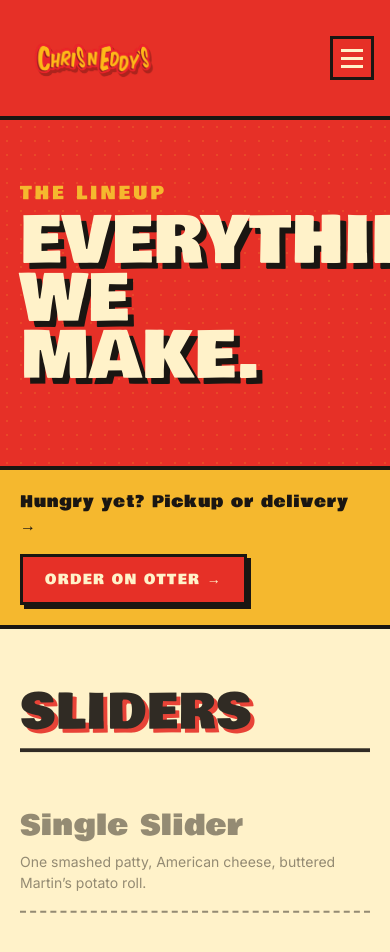
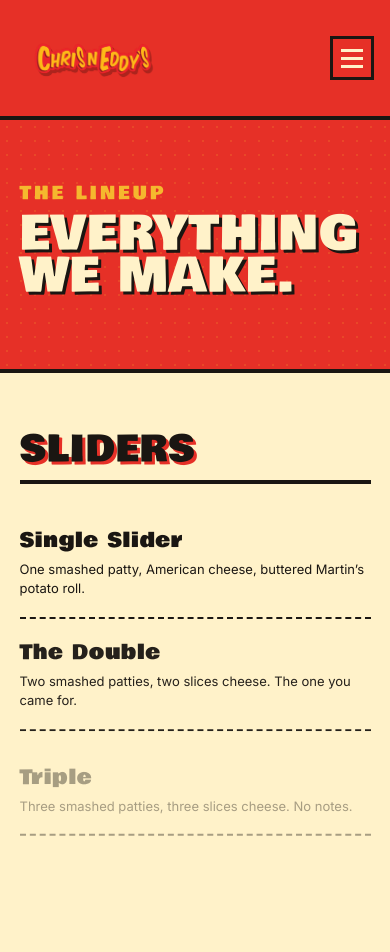
Before and after one commit to vanyanv/chrisneddys-site, a Next.js app: page /menu in a window 390 px wide. Shown: the top 952 px of the page. Built offline with nearby package versions, Linux system fonts and the light colour scheme.

Commit message:
Tighten menu page on mobile; replace sticky OrderStrip with floating FAB; rename CTAs to "Order online"

```diff
--- a/src/app/menu/page.tsx
+++ b/src/app/menu/page.tsx
@@ -1,9 +1,9 @@
 import type { Metadata } from "next";
 import { MenuHero } from "@/components/menu/MenuHero";
-import { OrderStrip } from "@/components/menu/OrderStrip";
 import { MenuSection } from "@/components/menu/MenuSection";
 import { Toppings } from "@/components/menu/Toppings";
 import { MenuDisclaimer } from "@/components/menu/MenuDisclaimer";
+import { OrderFab } from "@/components/menu/OrderFab";
 
 const description =
   "Smashed sliders, combos, fries, cheese fries, loaded fries, and shakes. Order any slider Chris’s Way or Eddy’s Way. All toppings at no extra charge.";
@@ -29,7 +29,6 @@ export default function MenuPage() {
   return (
     <div style={{ background: "var(--color-cne-cream)", paddingBottom: 80 }}>
       <MenuHero />
-      <OrderStrip />
       <MenuSection category="sliders" />
       <MenuSection category="ways" />
       <MenuSection category="combos" />
@@ -37,6 +36,7 @@ export default function MenuPage() {
       <MenuSection category="drinks" />
       <Toppings />
       <MenuDisclaimer />
+      <OrderFab />
     </div>
   );
 }
--- a/src/components/menu/MenuDisclaimer.tsx
+++ b/src/components/menu/MenuDisclaimer.tsx
@@ -9,13 +9,14 @@ export function MenuDisclaimer(): ReactElement {
     <section
       aria-label="About our menu"
       style={{
-        padding: "40px clamp(20px, 5vw, 60px) 0",
+        padding: "40px clamp(16px, 5vw, 60px) 0",
         maxWidth: 1280,
         margin: "0 auto",
         width: "100%",
       }}
     >
       <div
+        className="cne-menu-disclaimer-box"
         style={{
           background: "var(--color-cne-ink)",
           color: "var(--color-cne-cream)",
@@ -49,7 +50,7 @@ export function MenuDisclaimer(): ReactElement {
               marginTop: 6,
             }}
           >
-            For prices and availability, order on Otter.
+            For prices and availability, order online.
           </div>
           <div
             style={{
@@ -62,7 +63,7 @@ export function MenuDisclaimer(): ReactElement {
             }}
           >
             Live pricing, secret-menu combos, and real-time availability all
-            live on our Otter ordering page.
+            live on our online ordering page.
           </div>
         </div>
         <a
@@ -87,6 +88,11 @@ export function MenuDisclaimer(): ReactElement {
           See live menu →
         </a>
       </div>
+      <style>{`
+        @media (max-width: 600px) {
+          .cne-menu-disclaimer-box { padding: 20px 20px !important; }
+        }
+      `}</style>
     </section>
   );
 }
--- a/src/components/menu/MenuHero.tsx
+++ b/src/components/menu/MenuHero.tsx
@@ -7,7 +7,7 @@ export function MenuHero(): ReactElement {
       style={{
         background: "var(--color-cne-red)",
         color: "var(--color-cne-cream)",
-        padding: "60px clamp(20px, 5vw, 60px) 80px",
+        padding: "60px clamp(16px, 5vw, 60px) 72px",
         borderBottom: "4px solid var(--color-cne-ink)",
         position: "relative",
         overflow: "hidden",
@@ -29,11 +29,11 @@ export function MenuHero(): ReactElement {
         </div>
         <h1
           id="menu-h1"
-          className="cne-reveal"
+          className="cne-reveal cne-menu-h1"
           style={{
             animationDelay: ".1s",
             fontFamily: "var(--font-display)",
-            fontSize: "clamp(64px, 10vw, 140px)",
+            fontSize: "clamp(44px, 12vw, 140px)",
             margin: "6px 0 0",
             lineHeight: 0.9,
             color: "var(--color-cne-cream)",
@@ -46,6 +46,11 @@ export function MenuHero(): ReactElement {
           WE MAKE.
         </h1>
       </div>
+      <style>{`
+        @media (max-width: 600px) {
+          .cne-menu-h1 { text-shadow: 3px 3px 0 var(--color-cne-ink) !important; }
+        }
+      `}</style>
     </section>
   );
 }
--- a/src/components/menu/MenuSection.tsx
+++ b/src/components/menu/MenuSection.tsx
@@ -14,14 +14,15 @@ export function MenuSection({ category }: { category: MenuCategoryKey }): ReactE
   return (
     <section
       aria-labelledby={`menu-sec-${category}`}
-      style={{ padding: "60px clamp(20px, 5vw, 60px) 0", maxWidth: 1280, margin: "0 auto", width: "100%" }}
+      style={{ padding: "60px clamp(16px, 5vw, 60px) 0", maxWidth: 1280, margin: "0 auto", width: "100%" }}
     >
       <div className="cne-onscroll-up" style={{ marginBottom: 24 }}>
         <h2
           id={`menu-sec-${category}`}
+          className="cne-menu-h2"
           style={{
             fontFamily: "var(--font-display)",
-            fontSize: "clamp(48px, 8vw, 96px)",
+            fontSize: "clamp(36px, 9vw, 96px)",
             margin: 0,
             letterSpacing: 1,
             color: "var(--color-cne-ink)",
@@ -50,11 +51,12 @@ export function MenuSection({ category }: { category: MenuCategoryKey }): ReactE
               gap: 16,
             }}
           >
-            <div style={{ flex: 1 }}>
+            <div style={{ flex: 1, minWidth: 0 }}>
               <div
+                className="cne-menu-item-name"
                 style={{
                   fontFamily: "var(--font-display)",
-                  fontSize: 28,
+                  fontSize: "clamp(20px, 5vw, 28px)",
                   color: "var(--color-cne-ink)",
                   letterSpacing: 1,
                   display: "flex",
@@ -81,6 +83,7 @@ export function MenuSection({ category }: { category: MenuCategoryKey }): ReactE
                 )}
               </div>
               <div
+                className="cne-menu-item-desc"
                 style={{
                   fontFamily: "var(--font-body)",
                   fontSize: 14,
@@ -97,6 +100,10 @@ export function MenuSection({ category }: { category: MenuCategoryKey }): ReactE
       <style>{`
         .cne-menu-grid { grid-template-columns: repeat(2, 1fr); }
         @media (max-width: 820px) { .cne-menu-grid { grid-template-columns: 1fr !important; } }
+        @media (max-width: 600px) {
+          .cne-menu-h2 { text-shadow: 3px 3px 0 var(--color-cne-red) !important; }
+          .cne-menu-item-desc { font-size: 13px !important; }
+        }
       `}</style>
     </section>
   );
--- /dev/null
+++ b/src/components/menu/OrderFab.tsx
@@ -0,0 +1,60 @@
+"use client";
+
+import { useEffect, useState, type ReactElement } from "react";
+import { brand } from "@/data/brand";
+
+export function OrderFab(): ReactElement {
+  const [visible, setVisible] = useState(false);
+
+  useEffect(() => {
+    const update = () => setVisible(window.scrollY > 160);
+    update();
+    window.addEventListener("scroll", update, { passive: true });
+    return () => window.removeEventListener("scroll", update);
+  }, []);
+
+  return (
+    <>
+      <a
+        href={brand.orderUrl}
+        target="_blank"
+        rel="noopener noreferrer"
+        aria-label="Order online"
+        className="cne-hover-grow cne-order-fab"
+        style={{
+          position: "fixed",
+          right: 16,
+          bottom: "calc(16px + env(safe-area-inset-bottom))",
+          zIndex: 40,
+          background: "var(--color-cne-red)",
+          color: "var(--color-cne-cream)",
+          border: "3px solid var(--color-cne-ink)",
+          boxShadow: "4px 4px 0 var(--color-cne-ink)",
+          padding: "12px 18px",
+          fontFamily: "var(--font-display)",
+          fontSize: 13,
+          letterSpacing: 1.5,
+          textTransform: "uppercase",
+          textDecoration: "none",
+          opacity: visible ? 1 : 0,
+          transform: visible ? "none" : "translateY(16px) scale(0.95)",
+          pointerEvents: visible ? "auto" : "none",
+          transition:
+            "opacity .25s ease, transform .25s cubic-bezier(.2,.7,.3,1)",
+        }}
+      >
+        Order online →
+      </a>
+      <style>{`
+        @media (max-width: 600px) {
+          .cne-order-fab {
+            padding: 14px 20px !important;
+            font-size: 14px !important;
+            right: 12px !important;
+            bottom: calc(12px + env(safe-area-inset-bottom)) !important;
+          }
+        }
+      `}</style>
+    </>
+  );
+}
--- a/src/components/menu/OrderStrip.tsx
+++ /dev/null
@@ -1,54 +0,0 @@
-import type { ReactElement } from "react";
-import { brand } from "@/data/brand";
-
-export function OrderStrip(): ReactElement {
-  return (
-    <div
-      role="complementary"
-      style={{
-        background: "var(--color-cne-yellow)",
-        padding: "20px clamp(20px, 5vw, 60px)",
-        display: "flex",
-        justifyContent: "space-between",
-        alignItems: "center",
-        gap: 16,
-        flexWrap: "wrap",
-        borderBottom: "4px solid var(--color-cne-ink)",
-        position: "sticky",
-        top: 88,
-        zIndex: 20,
-      }}
-    >
-      <div
-        style={{
-          fontFamily: "var(--font-display)",
-          fontSize: "clamp(16px, 2.5vw, 22px)",
-          color: "var(--color-cne-ink)",
-          letterSpacing: 1,
-        }}
-      >
-        Hungry yet? Pickup or delivery →
-      </div>
-      <a
-        href={brand.orderUrl}
-        target="_blank"
-        rel="noopener noreferrer"
-        className="cne-hover-grow"
-        style={{
-          background: "var(--color-cne-red)",
-          color: "var(--color-cne-cream)",
-          padding: "12px 22px",
-          fontFamily: "var(--font-display)",
-          fontSize: 14,
-          letterSpacing: 1.5,
-          textTransform: "uppercase",
-          textDecoration: "none",
-          border: "3px solid var(--color-cne-ink)",
-          boxShadow: "4px 4px 0 var(--color-cne-ink)",
-        }}
-      >
-        Order on Otter →
-      </a>
-    </div>
-  );
-}
--- a/src/components/menu/Toppings.tsx
+++ b/src/components/menu/Toppings.tsx
@@ -5,14 +5,14 @@ export function Toppings(): ReactElement {
   return (
     <section
       aria-labelledby="toppings-h"
-      style={{ padding: "60px clamp(20px, 5vw, 60px)", maxWidth: 1280, margin: "0 auto", width: "100%" }}
+      style={{ padding: "60px clamp(16px, 5vw, 60px)", maxWidth: 1280, margin: "0 auto", width: "100%" }}
     >
       <h2
         id="toppings-h"
         className="cne-onscroll-up"
         style={{
           fontFamily: "var(--font-display)",
-          fontSize: "clamp(40px, 6vw, 72px)",
+          fontSize: "clamp(32px, 7vw, 72px)",
           margin: "0 0 20px",
           letterSpacing: 1,
           color: "var(--color-cne-ink)",
@@ -46,6 +46,7 @@ export function Toppings(): ReactElement {
         {toppings.map((t, i) => (
           <li
             key={t.id}
+            className="cne-topping-chip"
             style={{
               padding: "10px 18px",
               background: i % 2 ? "var(--color-cne-yellow)" : "var(--color-cne-paper)",
@@ -61,6 +62,11 @@ export function Toppings(): ReactElement {
           </li>
         ))}
       </ul>
+      <style>{`
+        @media (max-width: 600px) {
+          .cne-topping-chip { padding: 8px 14px !important; font-size: 12px !important; }
+        }
+      `}</style>
     </section>
   );
 }
--- a/src/components/shared/MobileNavToggle.tsx
+++ b/src/components/shared/MobileNavToggle.tsx
@@ -139,7 +139,7 @@ export function MobileNavToggle({ activePath }: { activePath: string }) {
               textDecoration: "none",
             }}
           >
-            Order on Otter →
+            Order online →
           </a>
         </div>
       )}
```
